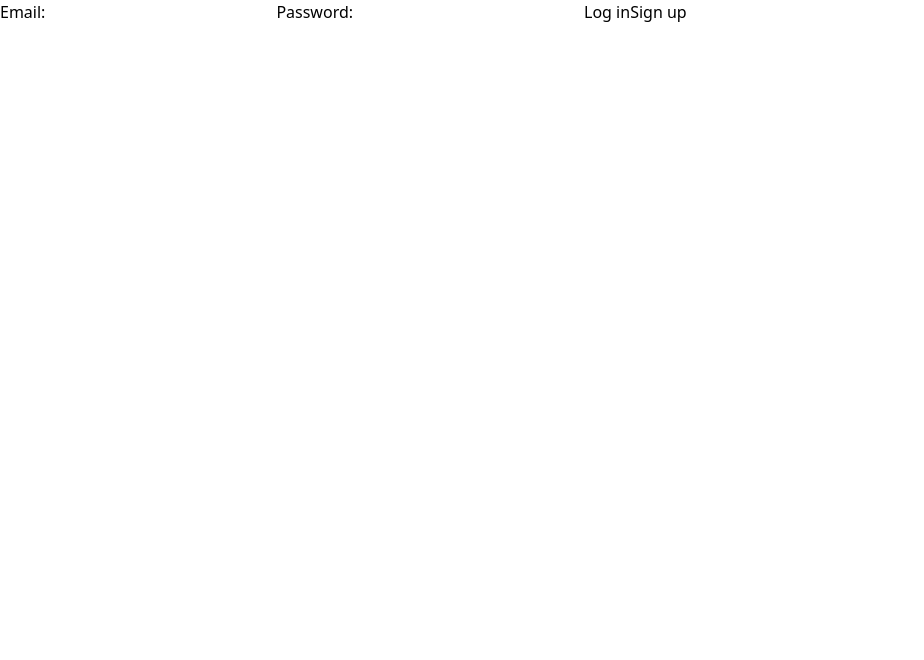
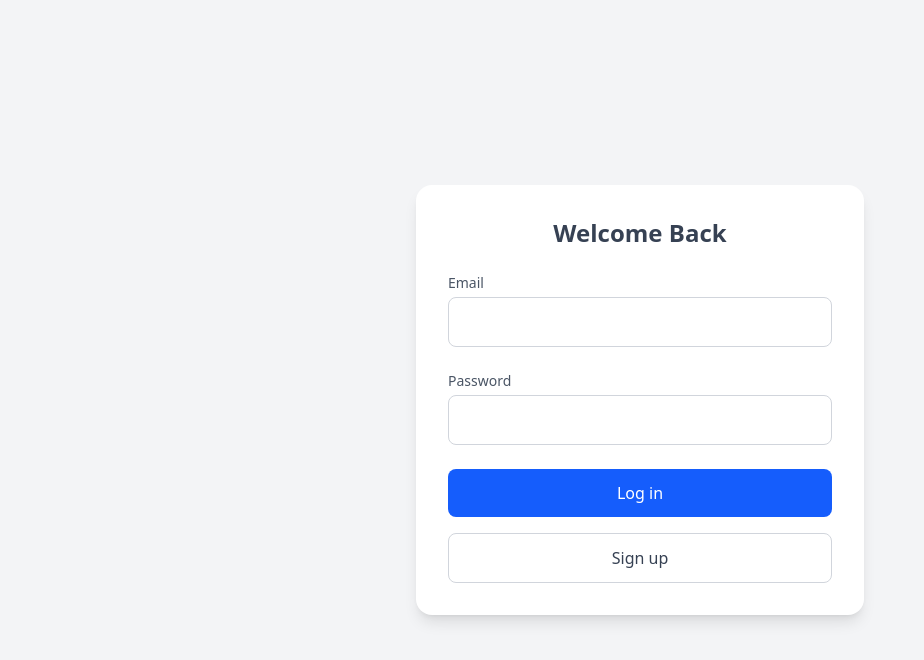
Before and after one commit to hillary-gor/accgk, a Next.js app: page /login in a window 1280 px wide. Shown: the top 660 px of the page, without its empty margins (0-924 px from the left). Built offline with nearby package versions, Linux system fonts and the light colour scheme.

Commit message:
Refactor login page layout and styling

```diff
--- a/app/login/page.tsx
+++ b/app/login/page.tsx
@@ -2,13 +2,59 @@ import { login, signup } from "./actions";
 
 export default function LoginPage() {
   return (
-    <form>
-      <label htmlFor="email">Email:</label>
-      <input id="email" name="email" type="email" required />
-      <label htmlFor="password">Password:</label>
-      <input id="password" name="password" type="password" required />
-      <button formAction={login}>Log in</button>
-      <button formAction={signup}>Sign up</button>
-    </form>
+    <div className="flex min-h-screen items-center justify-center bg-gray-100 p-6">
+      <form className="w-full max-w-md space-y-6 bg-white p-8 rounded-2xl shadow-lg">
+        <h2 className="text-2xl font-semibold text-gray-700 text-center">
+          Welcome Back
+        </h2>
+
+        <div>
+          <label
+            htmlFor="email"
+            className="block text-sm font-medium text-gray-600"
+          >
+            Email
+          </label>
+          <input
+            id="email"
+            name="email"
+            type="email"
+            required
+            className="mt-1 w-full rounded-lg border border-gray-300 p-3 text-gray-900 focus:border-blue-500 focus:ring-blue-500"
+          />
+        </div>
+
+        <div>
+          <label
+            htmlFor="password"
+            className="block text-sm font-medium text-gray-600"
+          >
+            Password
+          </label>
+          <input
+            id="password"
+            name="password"
+            type="password"
+            required
+            className="mt-1 w-full rounded-lg border border-gray-300 p-3 text-gray-900 focus:border-blue-500 focus:ring-blue-500"
+          />
+        </div>
+
+        <div className="space-y-4">
+          <button
+            formAction={login}
+            className="w-full rounded-lg bg-blue-600 px-4 py-3 text-white font-medium transition hover:bg-blue-700"
+          >
+            Log in
+          </button>
+          <button
+            formAction={signup}
+            className="w-full rounded-lg border border-gray-300 px-4 py-3 text-gray-700 font-medium transition hover:bg-gray-200"
+          >
+            Sign up
+          </button>
+        </div>
+      </form>
+    </div>
   );
 }
```
